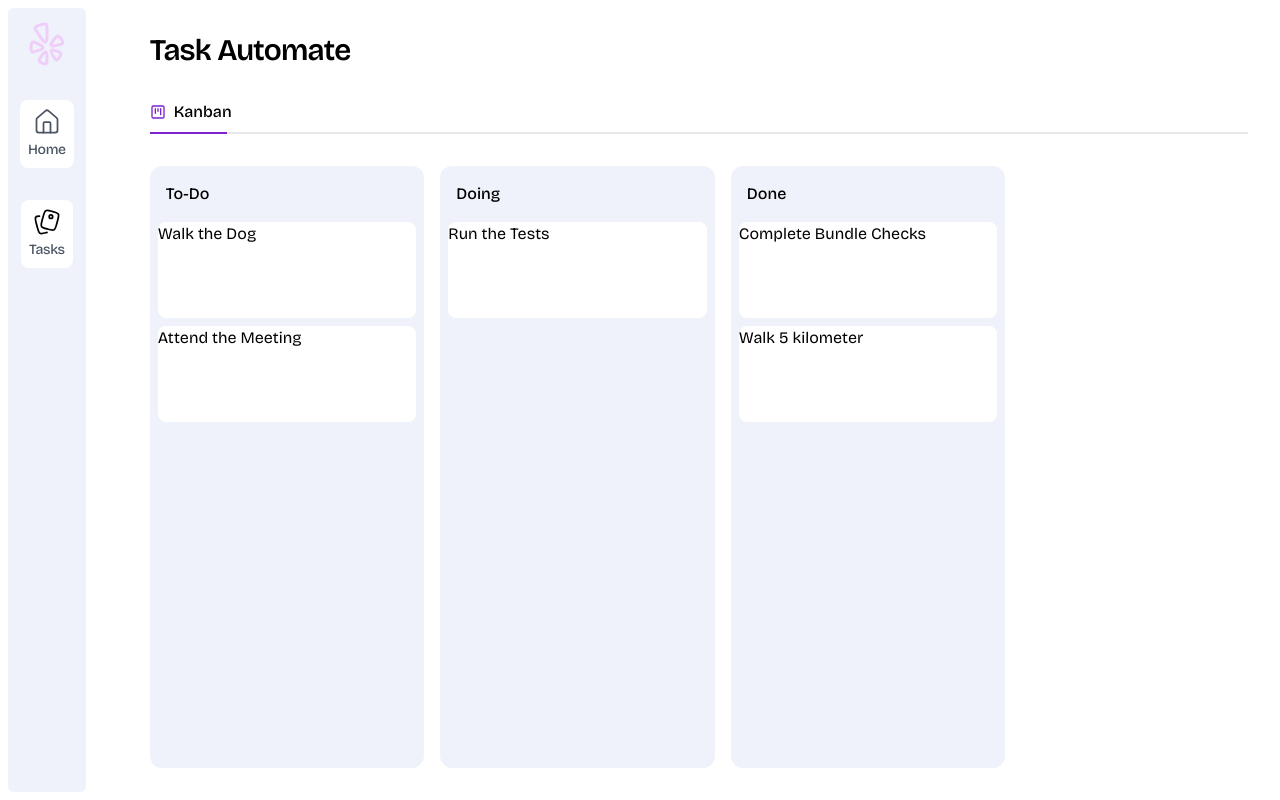
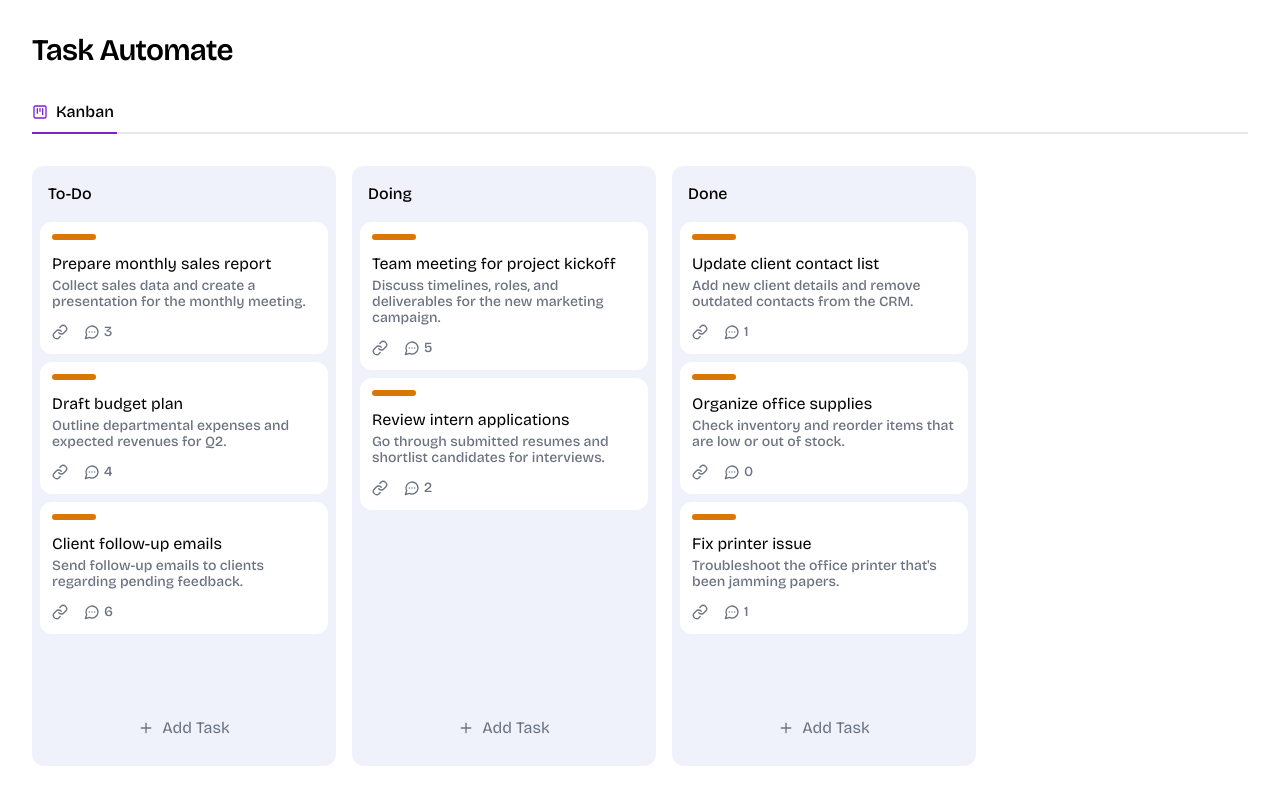
Before and after one commit to SwetanshuSingh/kanban-board, a Next.js app: page / in a window 1280 px wide. Built offline with nearby package versions, Linux system fonts and the light colour scheme.

Commit message:
feat: add task btn and dummy tasks

```diff
--- a/package.json
+++ b/package.json
@@ -10,6 +10,7 @@
   },
   "dependencies": {
     "@dnd-kit/core": "^6.3.1",
+    "@dnd-kit/sortable": "^10.0.0",
     "@hugeicons/react": "^1.0.5",
     "lucide-react": "^0.488.0",
     "next": "14.2.24",
--- a/src/app/page.tsx
+++ b/src/app/page.tsx
@@ -5,7 +5,7 @@ import { SquareKanban } from "lucide-react";
 export default function Page() {
   return (
     <main className="w-full h-screen bg-primary p-2 flex gap-10">
-      <Sidebar />
+      {/* <Sidebar /> */}
       <section className="w-full h-full p-6 flex flex-col gap-8">
         <SectionHeading />
         <SectionNavbar />
--- a/src/components/board-col.tsx
+++ b/src/components/board-col.tsx
@@ -1,27 +1,28 @@
 import { useDroppable } from "@dnd-kit/core";
 import { DraggableTask } from "./draggable-task";
-import { BoardColId } from "@/types";
-
-interface task {
-  id: number;
-  category: string;
-  title: string;
-}
+import { BoardColId, Task } from "@/types";
+import { Plus } from "lucide-react";
 
 interface BoardColumnProps {
   id: BoardColId;
   name: string;
-  tasks: task[];
+  tasks: Task[];
+  activeTask: Task | null;
 }
 
-export default function BoardColumn({ id, name, tasks }: BoardColumnProps) {
+export default function BoardColumn({
+  id,
+  name,
+  tasks,
+  activeTask,
+}: BoardColumnProps) {
   const { isOver, setNodeRef } = useDroppable({ id });
 
   return (
     <div
       ref={setNodeRef}
-      className={`w-1/4 h-full py-4 flex flex-col gap-4 rounded-xl ${
-        isOver ? "bg-purple-700/15" : "bg-secondary"
+      className={`w-1/4 min-h-[600px] h-full max-h-[600px] py-4 flex flex-col gap-4 rounded-xl ${
+        isOver ? "bg-purple-600/10" : "bg-secondary"
       }`}
     >
       <span className="w-full flex justify-between items-center px-4">
@@ -29,11 +30,18 @@ export default function BoardColumn({ id, name, tasks }: BoardColumnProps) {
         <p className="text-sm text-gray-700">{}</p>
       </span>
 
-      <div className="w-full flex flex-col gap-2 px-2">
+      <div className="w-full flex flex-grow flex-col gap-2 px-2 overflow-y-auto">
         {tasks.map((task) => (
-          <DraggableTask id={task.id} title={task.title} />
+          <DraggableTask key={task.id} task={task} />
         ))}
       </div>
+
+      <span className="w-full px-2">
+        <button className="w-full flex justify-center items-center px-2 py-2.5 rounded-lg gap-2 text-gray-500 hover:bg-white transition-colors duration-200">
+          <Plus size={16} />
+          <p>Add Task</p>
+        </button>
+      </span>
     </div>
   );
 }
--- a/src/components/board.tsx
+++ b/src/components/board.tsx
@@ -1,9 +1,18 @@
 "use client";
 
-import { DndContext, DragEndEvent } from "@dnd-kit/core";
+import {
+  DndContext,
+  DragEndEvent,
+  DragOverlay,
+  DragStartEvent,
+} from "@dnd-kit/core";
 import BoardColumn from "./board-col";
 import { useState } from "react";
-import { BoardColId } from "@/types";
+import { BoardColId, Task } from "@/types";
+import { Plus } from "lucide-react";
+import { data } from "@/lib/constants";
+import { DraggableTask } from "./draggable-task";
+import { createPortal } from "react-dom";
 
 interface BoardColData {
   id: BoardColId;
@@ -16,27 +25,34 @@ const boardCol: BoardColData[] = [
   { id: "done", name: "Done" },
 ];
 
-const data = [
-  { id: 1, category: "to-do", title: "Walk the Dog" },
-  { id: 2, category: "doing", title: "Run the Tests" },
-  { id: 3, category: "done", title: "Complete Bundle Checks" },
-  { id: 4, category: "to-do", title: "Attend the Meeting" },
-  { id: 5, category: "done", title: "Walk 5 kilometer" },
-];
+// const data = [
+//   { id: 1, category: "to-do", title: "Walk the Dog" },
+//   { id: 2, category: "doing", title: "Run the Tests" },
+//   { id: 3, category: "done", title: "Complete Bundle Checks" },
+//   { id: 4, category: "to-do", title: "Attend the Meeting" },
+//   { id: 5, category: "done", title: "Walk 5 kilometer" },
+// ];
 
 export default function Board() {
   const [tasks, setTasks] = useState(data);
+  const [activeTask, setActiveTask] = useState<Task | null>(null);
+
+  function handleDragStart(evt: DragStartEvent) {
+    const { active } = evt;
+
+    if (active.data.current?.type == "task") {
+      setActiveTask(active.data.current.task);
+      return;
+    }
+  }
 
   function handleDragEnd(evt: DragEndEvent) {
     const { active, over } = evt;
 
     if (!over) return;
 
-    const taskId = active.id as number;
+    const taskId = active.id as string;
     const newCategory = over.id as BoardColId;
-
-    console.log("Active", taskId);
-    console.log("Over", newCategory);
 
     setTasks(() =>
       tasks.map((task) =>
@@ -52,15 +68,28 @@ export default function Board() {
 
   return (
     <div className="w-full h-full flex justify-start items-startg gap-4">
-      <DndContext onDragEnd={handleDragEnd}>
+      <DndContext onDragEnd={handleDragEnd} onDragStart={handleDragStart}>
         {boardCol.map((col) => (
           <BoardColumn
             key={col.id}
             id={col.id}
             name={col.name}
             tasks={tasks.filter((task) => task.category === col.id)}
+            activeTask={activeTask}
           />
         ))}
+        {/* <div className="w-1/4 h-fit py-4 flex justify-center items-center rounded-xl border border-dashed border-gray-300 cursor-pointer hover:bg-gray-100 hover:duration-200 hover:transition-colors">
+          <span className="flex justify-center items-center gap-2 text-gray-500">
+            <Plus size={16} />
+            <p>Add Another List</p>
+          </span>
+        </div> */}
+        {createPortal(
+          <DragOverlay>
+            {activeTask && <DraggableTask task={activeTask} />}
+          </DragOverlay>,
+          document.body
+        )}
       </DndContext>
     </div>
   );
--- a/src/components/draggable-task.tsx
+++ b/src/components/draggable-task.tsx
@@ -1,20 +1,55 @@
+import { Task } from "@/types";
 import { useDraggable } from "@dnd-kit/core";
+import { Link, MessageCircleMore } from "lucide-react";
+import { CSSProperties } from "react";
 
 interface DraggableTaskProps {
-  id: number;
-  title: string;
+  task: Task;
 }
 
-export function DraggableTask({ id, title }: DraggableTaskProps) {
-  const { attributes, listeners, setNodeRef, transform } = useDraggable({
-    id,
-  });
+export function DraggableTask({ task }: DraggableTaskProps) {
+  const { id, title, description, chatCount } = task;
 
-  const style = transform
+  const { attributes, listeners, setNodeRef, transform, isDragging } =
+    useDraggable({
+      id,
+      data: {
+        type: "task",
+        task,
+      },
+    });
+
+  const style: CSSProperties | undefined = transform
     ? {
         transform: `translate3d(${transform.x}px, ${transform.y}px, 0)`,
       }
     : undefined;
+
+  if (isDragging) {
+    return (
+      <div className="w-full h-fit bg-white flex flex-col justify-between gap-3 p-3 rounded-xl animate-pulse">
+        <span className="bg-amber-600 w-1/6 h-1.5 rounded-lg"></span>
+
+        <div className="flex flex-col gap-0.5">
+          <p>{title}</p>
+          <p className="text-sm font-medium text-gray-500 leading-4">
+            {description}
+          </p>
+        </div>
+
+        <div className="flex justify-start items-center gap-4">
+          <Link size={16} className="text-gray-500" />
+
+          <span className="flex justify-start items-center gap-1">
+            <MessageCircleMore size={16} className="text-gray-500" />
+            <p className="text-sm text-gray-500 font-medium tracking-tight">
+              {chatCount}
+            </p>
+          </span>
+        </div>
+      </div>
+    );
+  }
 
   return (
     <div
@@ -22,9 +57,27 @@ export function DraggableTask({ id, title }: DraggableTaskProps) {
       style={style}
       {...listeners}
       {...attributes}
-      className="w-full h-24 bg-white rounded-lg cursor-grab"
+      className="w-full h-fit bg-white flex flex-col justify-between gap-3 p-3 rounded-xl cursor-grab"
     >
-      <p>{title}</p>
+      <span className="bg-amber-600 w-1/6 h-1.5 rounded-lg"></span>
+
+      <div className="flex flex-col gap-0.5">
+        <p>{title}</p>
+        <p className="text-sm font-medium text-gray-500 leading-4">
+          {description}
+        </p>
+      </div>
+
+      <div className="flex justify-start items-center gap-4">
+        <Link size={16} className="text-gray-500" />
+
+        <span className="flex justify-start items-center gap-1">
+          <MessageCircleMore size={16} className="text-gray-500" />
+          <p className="text-sm text-gray-500 font-medium tracking-tight">
+            {chatCount}
+          </p>
+        </span>
+      </div>
     </div>
   );
 }
--- /dev/null
+++ b/src/lib/constants.ts
@@ -0,0 +1,120 @@
+import { Task } from "@/types";
+
+export const data: Task[] = [
+  {
+    id: "1",
+    title: "Prepare monthly sales report",
+    category: "to-do",
+    description:
+      "Collect sales data and create a presentation for the monthly meeting.",
+    chatCount: 3,
+  },
+  {
+    id: "2",
+    title: "Team meeting for project kickoff",
+    category: "doing",
+    description:
+      "Discuss timelines, roles, and deliverables for the new marketing campaign.",
+    chatCount: 5,
+  },
+  {
+    id: "3",
+    title: "Update client contact list",
+    category: "done",
+    description:
+      "Add new client details and remove outdated contacts from the CRM.",
+    chatCount: 1,
+  },
+  {
+    id: "4",
+    title: "Draft budget plan",
+    category: "to-do",
+    description: "Outline departmental expenses and expected revenues for Q2.",
+    chatCount: 4,
+  },
+  {
+    id: "5",
+    title: "Review intern applications",
+    category: "doing",
+    description:
+      "Go through submitted resumes and shortlist candidates for interviews.",
+    chatCount: 2,
+  },
+  {
+    id: "6",
+    title: "Organize office supplies",
+    category: "done",
+    description:
+      "Check inventory and reorder items that are low or out of stock.",
+    chatCount: 0,
+  },
+  {
+    id: "7",
+    title: "Client follow-up emails",
+    category: "to-do",
+    description: "Send follow-up emails to clients regarding pending feedback.",
+    chatCount: 6,
+  },
+  {
+    id: "8",
+    title: "Fix printer issue",
+    category: "done",
+    description: "Troubleshoot the office printer that's been jamming papers.",
+    chatCount: 1,
+  },
+  // {
+  //   id: "9",
+  //   title: "Design new company brochure",
+  //   category: "doing",
+  //   description:
+  //     "Work with the design team to create an updated brochure for clients.",
+  //   chatCount: 7,
+  // },
+  // {
+  //   id: "10",
+  //   title: "Submit travel reimbursements",
+  //   category: "to-do",
+  //   description: "Compile receipts and submit reimbursement forms to HR.",
+  //   chatCount: 2,
+  // },
+  // {
+  //   id: "11",
+  //   title: "Conduct performance reviews",
+  //   category: "doing",
+  //   description:
+  //     "Schedule and carry out one-on-one performance review meetings.",
+  //   chatCount: 4,
+  // },
+  // {
+  //   id: "12",
+  //   title: "Clean up shared drive folders",
+  //   category: "done",
+  //   description:
+  //     "Delete old files and organize documents into clearly labeled folders.",
+  //   chatCount: 1,
+  // },
+  // {
+  //   id: "13",
+  //   title: "Onboard new employee",
+  //   category: "doing",
+  //   description:
+  //     "Guide the new hire through company policies and systems setup.",
+  //   chatCount: 5,
+  // },
+  // {
+  //   id: "14",
+  //   title: "Prepare slides for Friday presentation",
+  //   category: "to-do",
+  //   description:
+  //     "Create visually appealing slides summarizing weekly progress.",
+  //   chatCount: 3,
+  // },
+  // {
+  //   id: "15",
+  //   title: "Post job opening on LinkedIn",
+  //   category: "done",
+  //   description:
+  //     "Write and publish a job description for the new role on LinkedIn.",
+  //   chatCount: 2,
+  // },
+];
```
Also changed, not shown: src/types.ts (+8 -0 lines), 1 other file (tests, documents, lock files or other folders).
